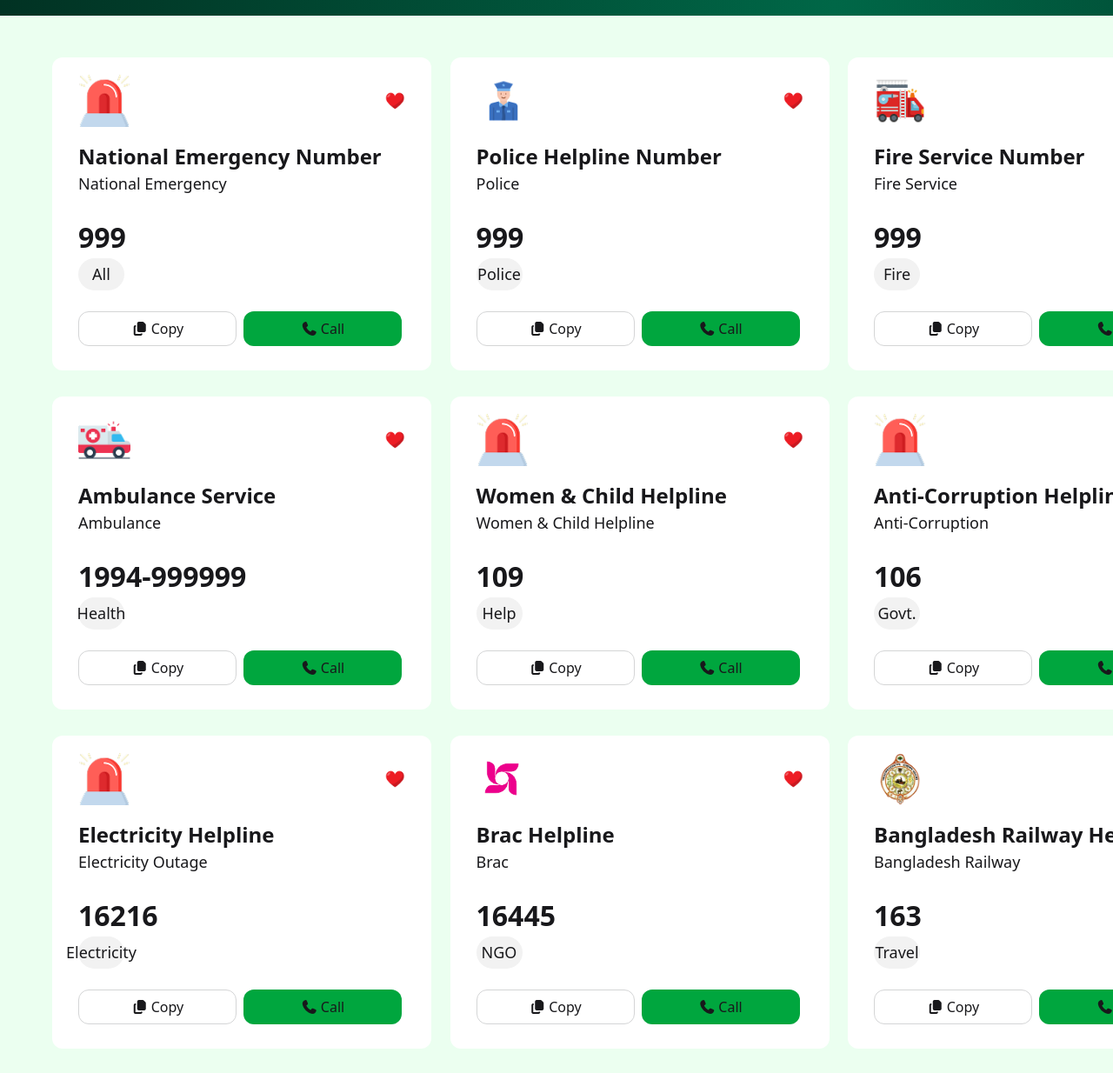
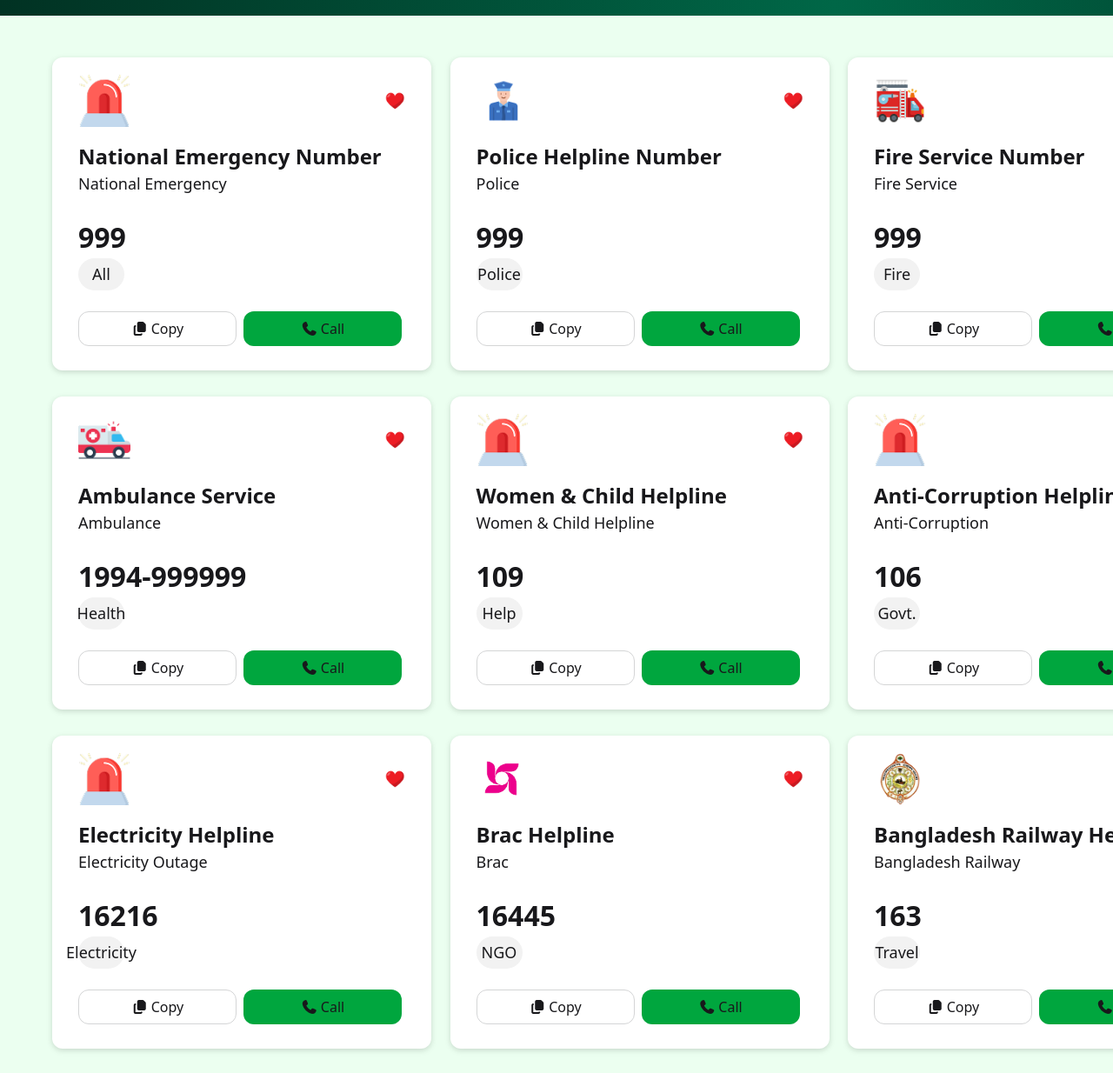
Before and after one commit to saklainmostak12/B12A05, a plain HTML site: page index.html in a window 1280 px wide. Shown: the part 306-1540 px from the top of the page at 87% size. Drawn offline with nearby package versions, Linux system fonts and the light colour scheme.

```diff
--- /dev/null
+++ b/index.css
@@ -0,0 +1,3 @@
+.card1{
+      filter: drop-shadow(0 2px 3px #00000026);
+}
--- a/index.html
+++ b/index.html
@@ -8,12 +8,12 @@
 <script src="https://cdn.jsdelivr.net/npm/@tailwindcss/browser@4"></script>
 
 <link rel="stylesheet" href="https://cdnjs.cloudflare.com/ajax/libs/font-awesome/7.0.0/css/all.min.css" integrity="sha512-DxV+EoADOkOygM4IR9yXP8Sb2qwgidEmeqAEmDKIOfPRQZOWbXCzLC6vjbZyy0vPisbH2SyW27+ddLVCN+OMzQ==" crossorigin="anonymous" referrerpolicy="no-referrer" />
-
+<link rel="stylesheet" href="/index.css">
 
 </head>
 <body>
     <header>
-        <nav class="flex justify-between w-[1920px] h-[100px]   px-[50px]  pt-[20px] mx-auto ] items-center">
+        <nav class="flex justify-between w-[1920px] h-[100px]   px-[50px]  pt-[20px] mx-auto ] items-center ">
             <div class="flex justify-self-start items-center gap-[10px] ">
                 <img class="h-[50px] w-[50px]" src="/assets/logo.png" alt="">
                 <div class="text-[#006747] font-extrabold">
@@ -58,7 +58,7 @@
     <main class="bg-[#41ff6b1a] w-[1920px] mx-auto">
         <div class="w-[1800px]   mx-auto grid grid-cols-4 pt-[48px] pb-[86px] gap-[30px]   ">
 
-            <div class="w-[436px] h-[360px]  py-[20px] px-[30px] bg-white rounded-[12px] ">
+            <div class="card1 w-[436px] h-[360px]  py-[20px] px-[30px] bg-white rounded-[12px] ">
                  <div class="flex justify-between items-center">
                     <img class="w-[60px] h-[60px]" src="/assets/emergency.png" alt="">
                     <img class=" heart w-[24px] h-[24px] " src="/assets/heart.png" alt="">
@@ -78,7 +78,7 @@
             </div>
 
 
-            <div class="w-[436px] h-[360px]  py-[20px] px-[30px] bg-white rounded-[12px]">
+            <div class="card1 w-[436px] h-[360px]  py-[20px] px-[30px] bg-white rounded-[12px]">
                  <div class="flex justify-between items-center">
                     <img class="w-[60px] h-[60px]" src="/assets/police.png" alt="">
                     <img class="heart w-[24px] h-[24px] " src="/assets/heart.png" alt="">
@@ -99,7 +99,7 @@
 
 
 
-            <div class="w-[436px] h-[360px]  py-[20px] px-[30px] bg-white rounded-[12px]">
+            <div class="card1 w-[436px] h-[360px]  py-[20px] px-[30px] bg-white rounded-[12px]">
                  <div class="flex justify-between items-center">
                     <img class="w-[60px] h-[60px]" src="/assets/fire-service.png " alt="">
                     <img class="heart w-[24px] h-[24px] " src="/assets/heart.png" alt="">
@@ -120,7 +120,7 @@
 
 
 
-            <div class="w-[436px] h-[360px]  py-[20px] px-[30px] bg-white rounded-[12px]">
+            <div class="card1 w-[436px] h-[360px]  py-[20px] px-[30px] bg-white rounded-[12px]">
                  <div class="flex justify-between items-center">
                     <img class="w-[60px] h-[60px]" src="/assets/ambulance.png" alt="">
                     <img class="heart w-[24px] h-[24px] " src="/assets/heart.png" alt="">
@@ -141,7 +141,7 @@
 
 
 
-            <div class="w-[436px] h-[360px] py-[20px] px-[30px] bg-white rounded-[12px]">
+            <div class="card1 w-[436px] h-[360px] py-[20px] px-[30px] bg-white rounded-[12px]">
                  <div class="flex justify-between items-center">
                     <img class="w-[60px] h-[60px]" src="/assets/emergency.png" alt="">
                    <img class="heart w-[24px] h-[24px] " src="/assets/heart.png" alt="">
@@ -162,7 +162,7 @@
 
 
 
-            <div class="w-[436px] h-[360px]  py-[20px] px-[30px] bg-white rounded-[12px]">
+            <div class="card1 w-[436px] h-[360px]  py-[20px] px-[30px] bg-white rounded-[12px]">
                  <div class="flex justify-between items-center">
                     <img class="w-[60px] h-[60px]" src="/assets/emergency.png" alt="">
                     <img class="heart w-[24px] h-[24px]" src="/assets/heart.png" alt="">
@@ -184,7 +184,7 @@
 
 
 
-            <div class="w-[436px] h-[360px]  py-[20px] px-[30px] bg-white rounded-[12px]">
+            <div class="card1 w-[436px] h-[360px]  py-[20px] px-[30px] bg-white rounded-[12px]">
                  <div class="flex justify-between items-center">
                     <img class="w-[60px] h-[60px]" src="/assets/emergency.png" alt="">
                     <img class="heart w-[24px] h-[24px]" src="/assets/heart.png" alt="">
@@ -205,7 +205,7 @@
 
 
 
-            <div class="w-[436px] h-[360px]  py-[20px] px-[30px] bg-white rounded-[12px]">
+            <div class="card1 w-[436px] h-[360px]  py-[20px] px-[30px] bg-white rounded-[12px]">
                  <div class="flex justify-between items-center">
                     <img class="w-[60px] h-[60px]" src="/assets/brac.png" alt="">
                     <img class="heart w-[24px] h-[24px]" src="/assets/heart.png" alt="">
@@ -227,7 +227,7 @@
 
 
 
-            <div class="w-[436px] h-[360px]  py-[20px] px-[30px] bg-white rounded-[12px]">
+            <div class="card1 w-[436px] h-[360px]  py-[20px] px-[30px] bg-white rounded-[12px]">
                  <div class="flex justify-between items-center">
                     <img class="w-[60px] h-[60px]" src="/assets/Bangladesh-Railway.png " alt="">
 
@@ -249,7 +249,7 @@
 
 
 
-            <div class="boro-bap w-[400px] h-[1140px]     col-start-4 row-start-1 row-span-3  bg-white rounded-[12px] px-[24px] pt-[24px] overflow-y-scroll">
+            <div class="card1 boro-bap w-[400px] h-[1140px]     col-start-4 row-start-1 row-span-3  bg-white rounded-[12px] px-[24px] pt-[24px] overflow-y-scroll">
 
                <div class="flex justify-between">
                   <div class="flex items-center gap-[10px]">
```
Also changed, not shown: 1 other file.
